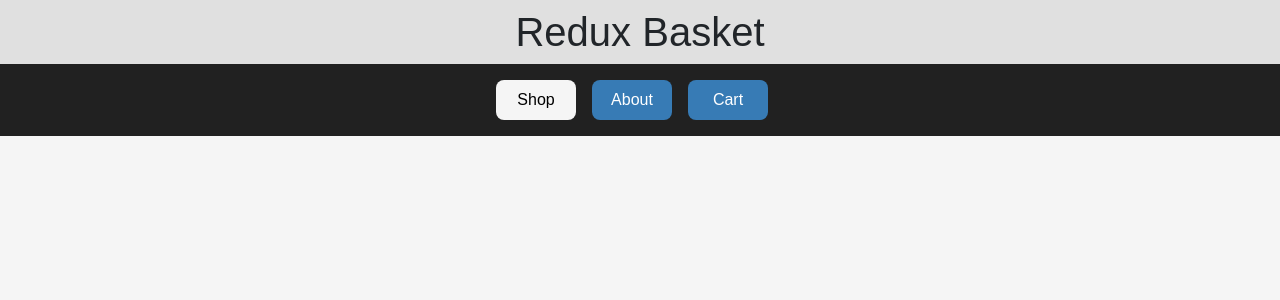
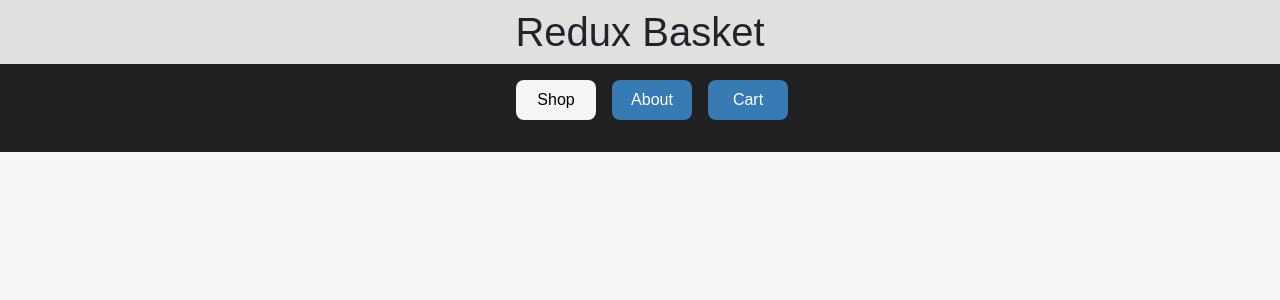
Before and after one commit to Nedjim/Redux-Basket, a React (Create React App) app: page / in a window 1280 px wide. Shown: the top 300 px of the page. Built offline with nearby package versions, Linux system fonts and the light colour scheme.

Commit message:
Update Navbar

```diff
--- a/src/App.js
+++ b/src/App.js
@@ -6,14 +6,10 @@ class App extends Component {
   render() {
     return (
       <div className="App">
-
         <header>
           <h1>Redux Basket</h1>
           <Navbar />
         </header>
-
-        <body>
-        </body>
       </div>
     );
   }
--- a/src/components/Navbar.jsx
+++ b/src/components/Navbar.jsx
@@ -2,9 +2,11 @@ import React from 'react';
 
 const Navbar = () => (
     <nav>
-        <li className='active'><a href="#">Shop</a></li>
-        <li><a href="#">About</a></li>
-        <li><a href="#">Cart</a></li>
+        <ul>
+            <li className='active'><a href="#">Shop</a></li>
+            <li><a href="#">About</a></li>
+            <li><a href="#">Cart</a></li>
+        </ul>
     </nav>
 );
 
```
